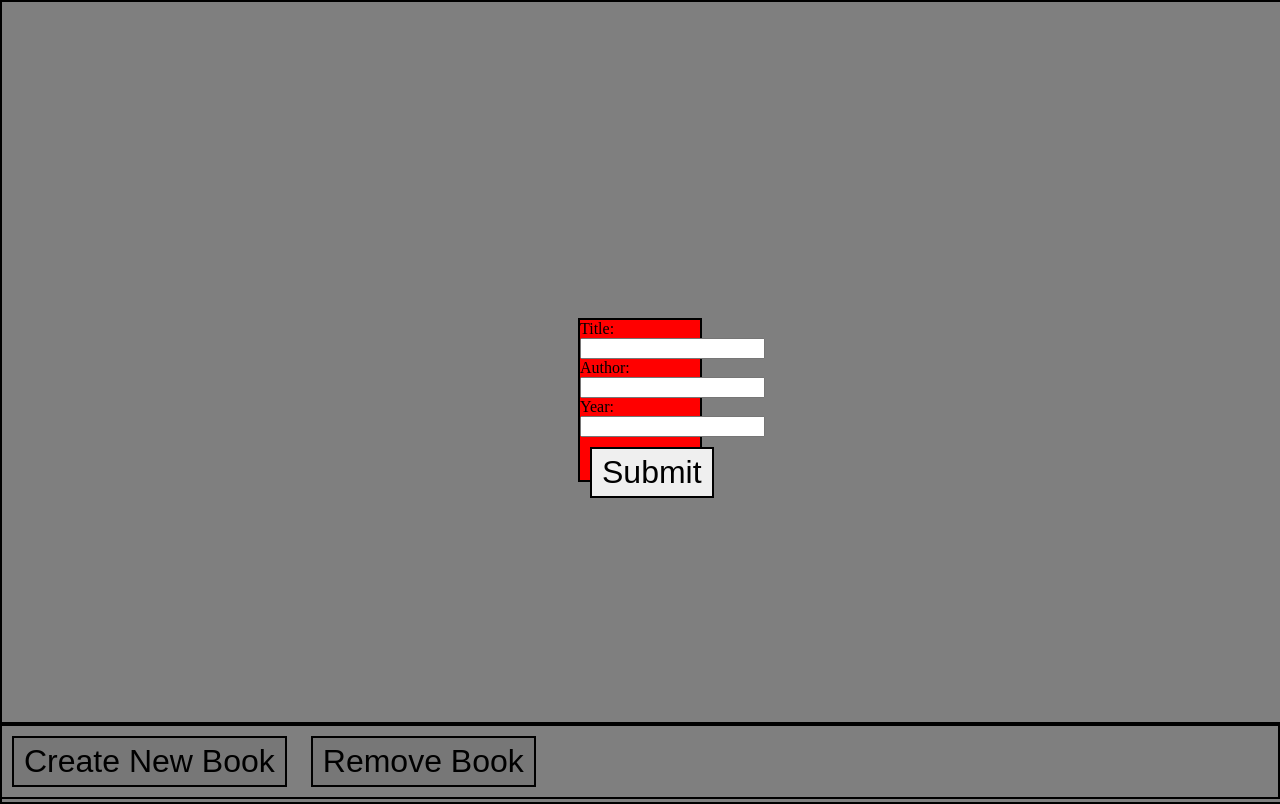
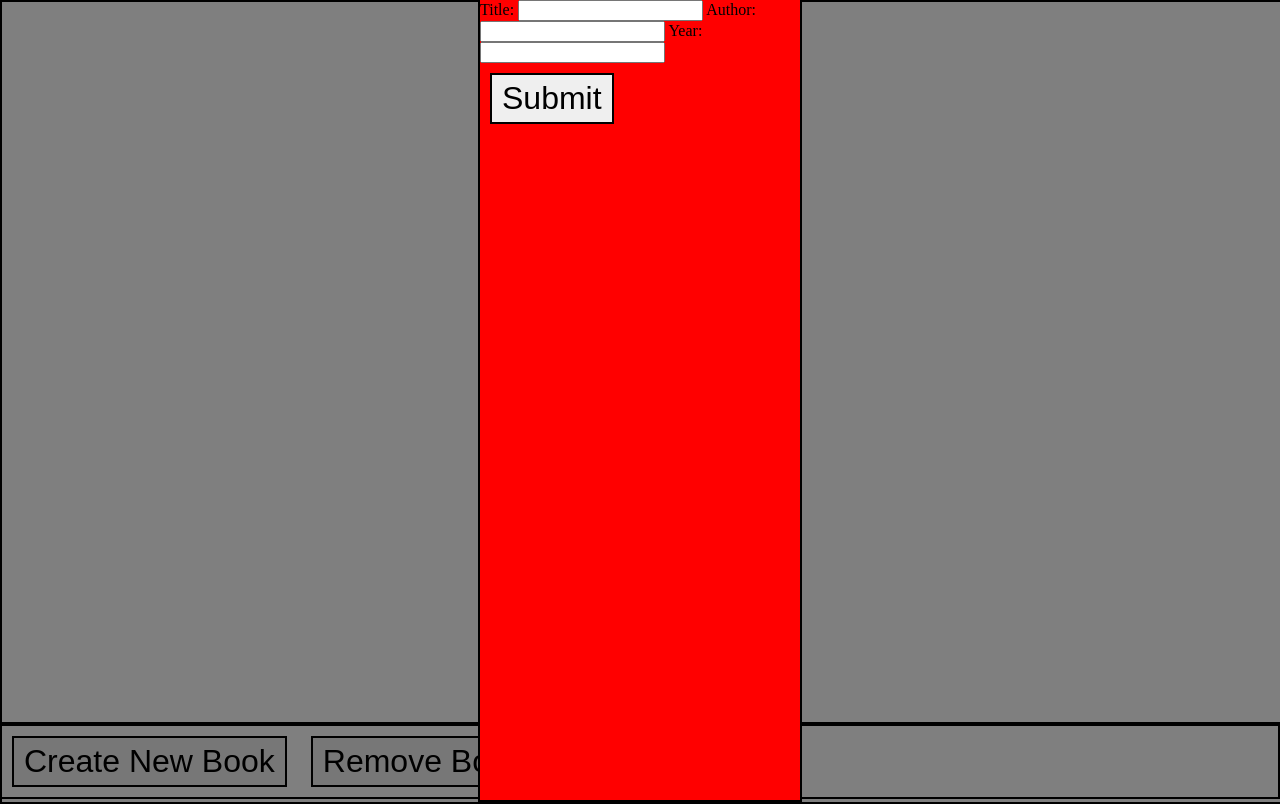
Before and after one commit to nrgbistro/local-library-webapp, a plain HTML site: page index.html in a window 1280 px wide. Both pictures are taken after a click on the button "Create New Book". Drawn offline with Linux system fonts and the light colour scheme.

Commit message:
Initial Commit

```diff
--- a/index.html
+++ b/index.html
@@ -13,9 +13,9 @@
 	<button id="removeBook">Remove Book</button>
 </div>
 <div id="bookForm">
-    Title: <input id="title" type="text" value="">
-    Author: <input id="author" type="text" value="">
-    Year: <input id="year" type="text" value="">
+	<label for="title">Title: </label><input id="title" type="text" value="">
+	<label for="author">Author: </label><input id="author" type="text" value="">
+	<label for="year">Year: </label><input id="year" type="text" value="">
 	<button id="submitBook" value="submitBook" onclick="submitNewBookForm()">Submit</button>
 </div>
 <div id="grayedBackground"></div>
--- a/scripts.js
+++ b/scripts.js
@@ -70,7 +70,7 @@ function submitNewBookForm() {
 	addBookToLibrary(newBook);
 	toggleBookForm();
 	displayBooks();
-	console.log(myLibrary);
+	console.log(`Current library: ${myLibrary}`);
 }
 
 
--- a/styles.css
+++ b/styles.css
@@ -58,8 +58,8 @@ div#bookForm {
     position: absolute;
     top: 50%;
     left: 50%;
-    width: 15vh;
-    height: 20vh;
+    width: 25vw;
+    height: 100vh;
     background-color: red;
     transform: translate(-50%, -50%);
     -ms-transform: translate(-50%, -50%); /* IE 9 */
```
Lines whose indentation alone changed are shown as unchanged.
